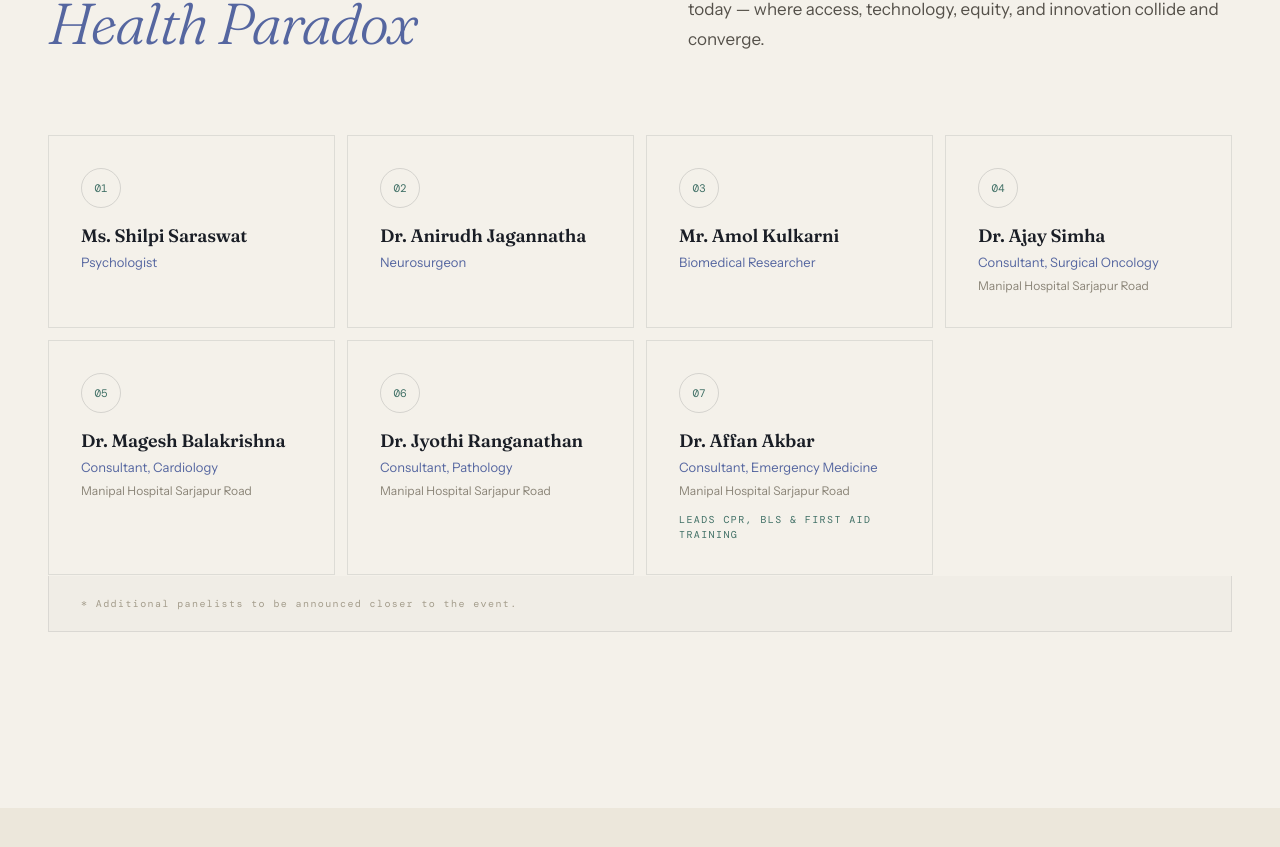
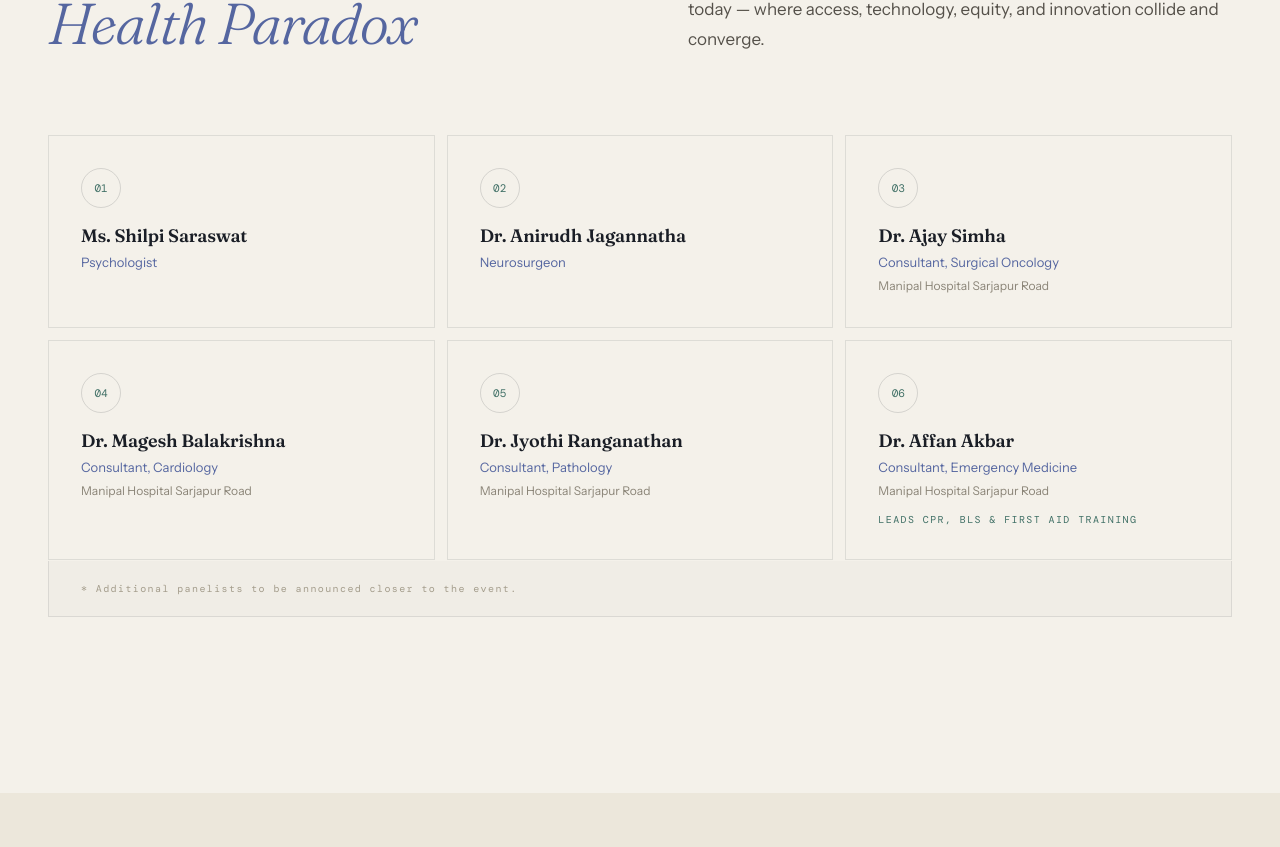
Before and after one commit to RayanUpadhyay/medcon-india-2026, a React (Vite) app: page / in a window 1280 px wide. Shown: the part 4293-5140 px from the top of the page. Built offline with nearby package versions, Linux system fonts and the light colour scheme; the HTML template or start-up script is replaced by a standard one; a web font is replaced by a local one.

Commit message:
Remove Amol Kulkarni from the panel, use a 3-column grid

```diff
--- a/src/components/Panel.tsx
+++ b/src/components/Panel.tsx
@@ -26,7 +26,7 @@ export default function Panel() {
         </div>
 
         {/* Panelists */}
-        <ul className="grid grid-cols-1 sm:grid-cols-2 lg:grid-cols-4 gap-3 list-none p-0 m-0">
+        <ul className="grid grid-cols-1 sm:grid-cols-2 lg:grid-cols-3 gap-3 list-none p-0 m-0">
           {panel.panelists.map((p, i) => (
             <Reveal
               as="li"
--- a/src/content/site.ts
+++ b/src/content/site.ts
@@ -267,11 +267,6 @@ export const panel = {
       institution: "",
     },
     {
-      name: "Mr. Amol Kulkarni",
-      role: "Biomedical Researcher",
-      institution: "",
-    },
-    {
       name: "Dr. Ajay Simha",
       role: "Consultant, Surgical Oncology",
       institution: "Manipal Hospital Sarjapur Road",
```
